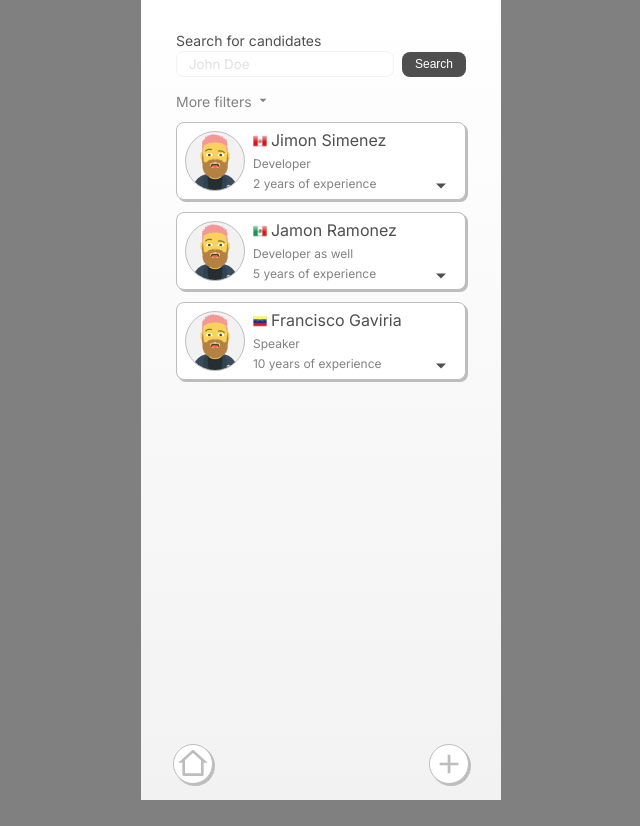
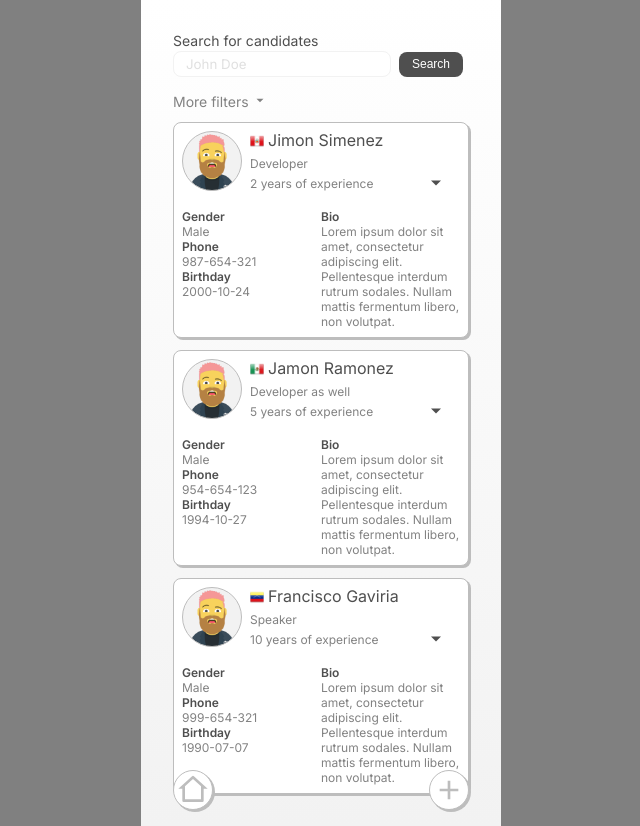
Before and after one commit to bllerenac/linkeable, a React (Create React App) app: page /search in a window 1280 px wide. Shown: the whole page, without its empty margins (319-959 px from the left). Before the commit the page ends 800 px from the top, so only its background shows below. Built offline with nearby package versions, Linux system fonts and the light colour scheme.

Commit message:
Infobody section was implemented and their styles too

```diff
--- a/src/components/CandidateCard.js
+++ b/src/components/CandidateCard.js
@@ -4,7 +4,6 @@ import { colors } from "../ui";
 import { IoMdArrowDropdown } from 'react-icons/io';
 
 const Card = styled.div`
-  position: relative;
   display: flex;
   flex-direction: row;
   align-items: flex-end;
@@ -40,11 +39,12 @@ const AvatarContainer = styled.div(
 const Information = styled.div`
   width: 100%;
   display: flex;
-  flex-direction: row;
-  gap: 4px;
+  flex-direction: column;
+  gap: 18px;
 `;
 
 const InfoHeader = styled.div`
+  position: relative;
   display: flex;
   flex-direction: row;
   gap: 8px;
@@ -87,7 +87,24 @@ const InfoArrow = styled.div`
 `;
 
 const InfoBody = styled.div`
-
+  display: flex;
+  flex-direction: row;
+  align-items: flex-start;
+  justify-content: flex-start;
+  & > div {
+    width: 50%;
+    & > h4 {
+      font-weight: 600;
+      font-size: 12px;
+      line-height: 15px;
+    }
+    & > p {
+      color: #828282;
+      font-weight: 400;
+      font-size: 12px;
+      line-height: 15px;
+    }
+  }
 `;
 
 function CandidateCard({
@@ -96,7 +113,12 @@ function CandidateCard({
   profession = "No Profession",
   experience = 0,
   avatarUrl,
+  gender,
+  phone = "No phone",
+  birthday,
+  bio = "No Bio",
 }) {
+  console.log(avatarUrl);
   return (
     <Card>
       <Information>
@@ -119,7 +141,18 @@ function CandidateCard({
           </InfoArrow>
         </InfoHeader>
         <InfoBody>
-
+          <div>
+            <h4>Gender</h4>
+            <p>{gender}</p>
+            <h4>Phone</h4>
+            <p>{phone}</p>
+            <h4>Birthday</h4>
+            <p>{birthday}</p>
+          </div>
+          <div>
+            <h4>Bio</h4>
+            <p>{bio}</p>
+          </div>
         </InfoBody>
       </Information>
     </Card>
--- a/src/components/CandidateList.js
+++ b/src/components/CandidateList.js
@@ -12,6 +12,7 @@ function CandidateList({ candidates }) {
   return (
     <ListContainer>
       {candidates.map((candidate) => (
+        console.log(candidate),
         <CandidateCard key={candidate.name} {...candidate} />
       ))}
     </ListContainer>
```
